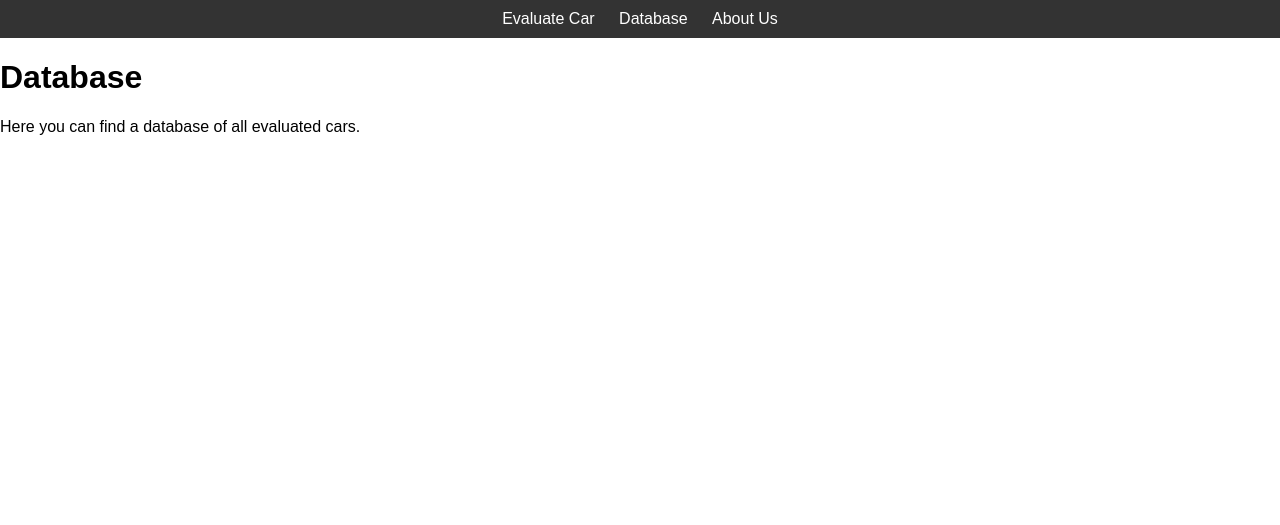
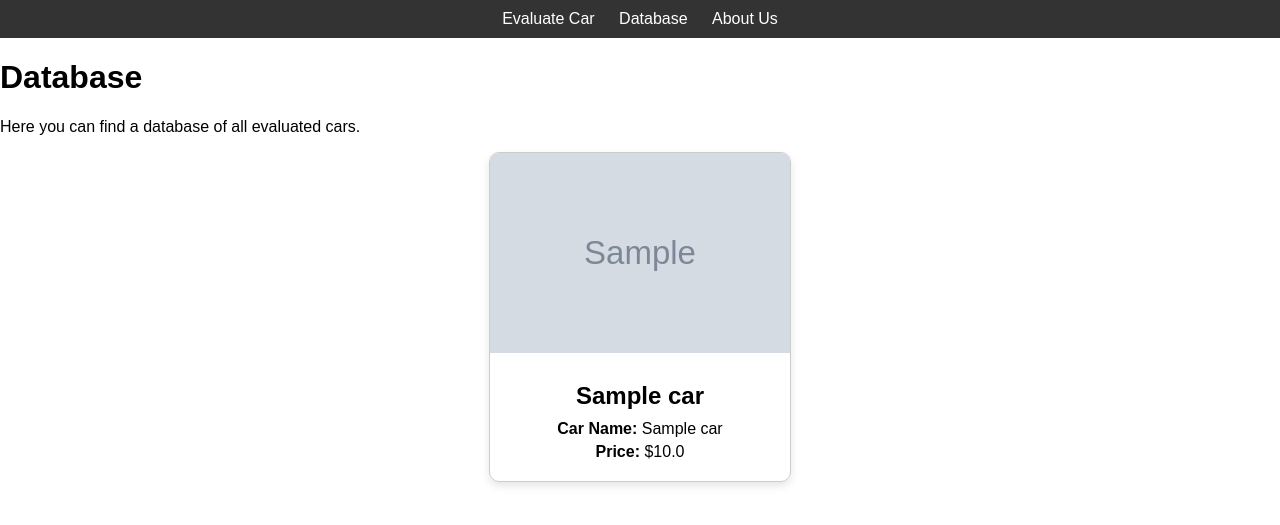
Before and after one commit to demin1078/auto_evaluation, a Django app: page /database/ in a window 1280 px wide. Shown: the top 525 px of the page. Run offline with Django 5.2, Linux system fonts and the light colour scheme; tables that the repository leaves empty hold one stand-in row (values such as "Sample post"); grey boxes marked "Sample" are stand-in pictures.

Commit message:
minor changes

```diff
--- a/car_evaluation/car_evaluation/settings.py
+++ b/car_evaluation/car_evaluation/settings.py
@@ -11,6 +11,7 @@ https://docs.djangoproject.com/en/5.1/ref/settings/
 """
 
 from pathlib import Path
+import dj_database_url
 
 # Build paths inside the project like this: BASE_DIR / 'subdir'.
 BASE_DIR = Path(__file__).resolve().parent.parent
@@ -81,6 +82,8 @@ DATABASES = {
     }
 }
 
+DATABASES["default"] = dj_database_url.parse("postgresql://car_char_user:yFbMNiK8p8GQjDvSNiH3jEs6auvFuBmB@dpg-crlgapaj1k6c73fssnag-a.oregon-postgres.render.com/car_char")
+
 
 # Password validation
 # https://docs.djangoproject.com/en/5.1/ref/settings/#auth-password-validators
--- a/car_evaluation/evaluate/admin.py
+++ b/car_evaluation/evaluate/admin.py
@@ -1,5 +1,6 @@
 from django.contrib import admin
 
-from .models import TodoItem
+from .models import TodoItem, Cars
 admin.site.register(  TodoItem )
+admin.site.register(  Cars )
 # Register your models here.
--- a/car_evaluation/evaluate/models.py
+++ b/car_evaluation/evaluate/models.py
@@ -5,3 +5,10 @@ from django.db import models
 class TodoItem(models.Model):
     title = models.CharField(max_length=200)
     completed = models.BooleanField(default=False)
+
+
+class Cars(models.Model):
+    title = models.CharField(max_length=200)
+    car_name = models.CharField(max_length=200)
+    photo_url  = models.CharField(max_length=550)
+    price = models.FloatField()
--- a/car_evaluation/evaluate/static/evaluate/style.css
+++ b/car_evaluation/evaluate/static/evaluate/style.css
@@ -49,3 +49,42 @@ nav ul li a {
 .car-description {
     margin: 20px;
 }
+
+
+
+
+
+
+.card-container {
+    display: flex;
+    flex-wrap: wrap;
+    gap: 20px;
+    justify-content: center;
+}
+
+.card {
+    border: 1px solid #ccc;
+    border-radius: 10px;
+    overflow: hidden;
+    width: 300px;
+    box-shadow: 0 4px 8px rgba(0, 0, 0, 0.1);
+    text-align: center;
+}
+
+.card img {
+    width: 100%;
+    height: 200px;
+    object-fit: cover;
+}
+
+.card-content {
+    padding: 15px;
+}
+
+.card h2 {
+    margin: 10px 0;
+}
+
+.card p {
+    margin: 5px 0;
+}
--- a/car_evaluation/evaluate/templates/evaluate/database.html
+++ b/car_evaluation/evaluate/templates/evaluate/database.html
@@ -5,4 +5,16 @@
 {% block content %}
 <h1>Database</h1>
 <p>Here you can find a database of all evaluated cars.</p>
+<div class="card-container">
+    {% for car in cars %}
+        <div class="card">
+            <img src="{{ car.photo_url }}" alt="{{ car.car_name }}">
+            <div class="card-content">
+                <h2>{{ car.title }}</h2>
+                <p><strong>Car Name:</strong> {{ car.car_name }}</p>
+                <p><strong>Price:</strong> ${{ car.price }}</p>
+            </div>
+        </div>
+    {% endfor %}
+</div>
 {% endblock %}
--- a/car_evaluation/evaluate/urls.py
+++ b/car_evaluation/evaluate/urls.py
@@ -5,4 +5,5 @@ urlpatterns = [
     path('', views.evaluate_car, name='evaluate_car'),
     path('database/', views.database, name='database'),
     path('about/', views.about, name='about'),
+
 ]
--- a/car_evaluation/evaluate/views.py
+++ b/car_evaluation/evaluate/views.py
@@ -1,5 +1,5 @@
 from django.shortcuts import render
-from .models import TodoItem
+from .models import TodoItem, Cars
 import random
 
 def evaluate_car(request):
@@ -19,7 +19,8 @@ def evaluate_car(request):
     })
 
 def database(request):
-    return render(request, 'evaluate/database.html')
+    cars = Cars.objects.all()
+    return render(request, 'evaluate/database.html',  {'cars': cars})
 
 def about(request):
     return render(request, 'evaluate/about.html')
```
Also changed, not shown: car_evaluation/evaluate/migrations/0002_cars.py (added).
